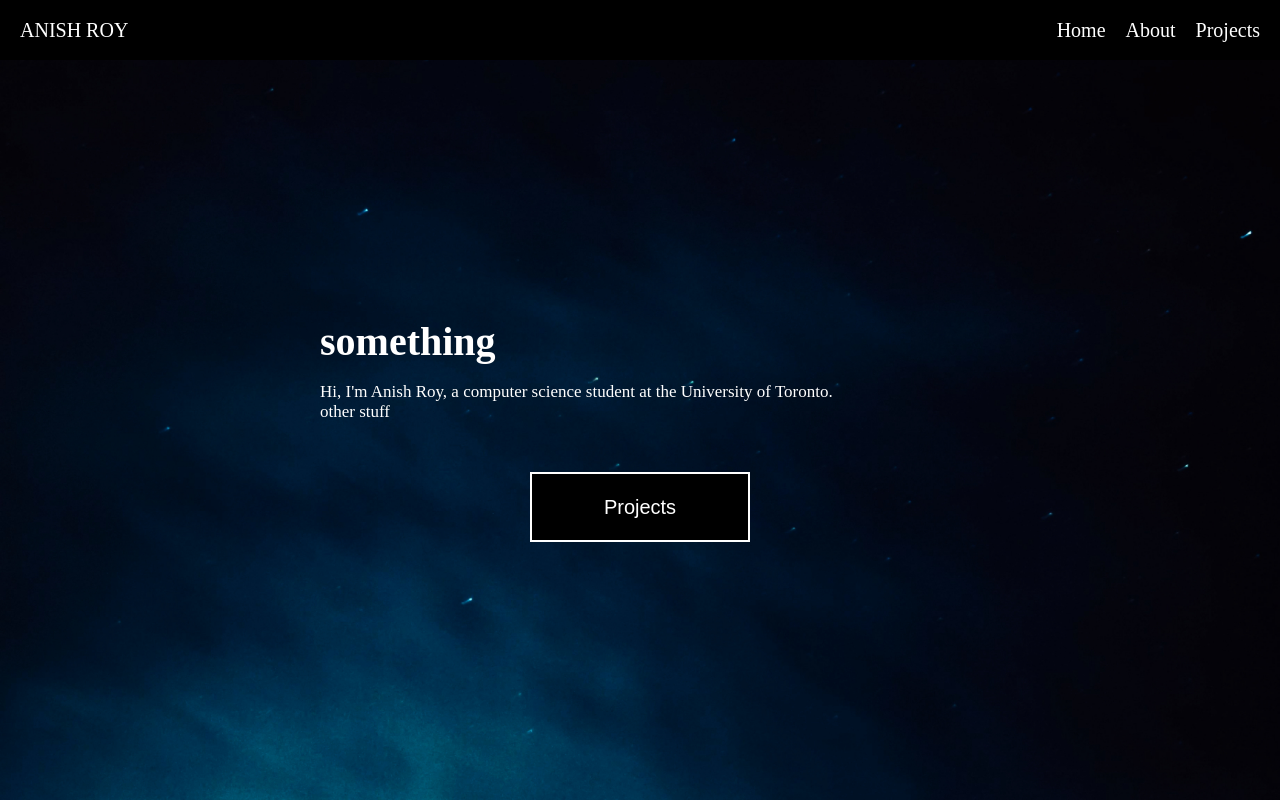
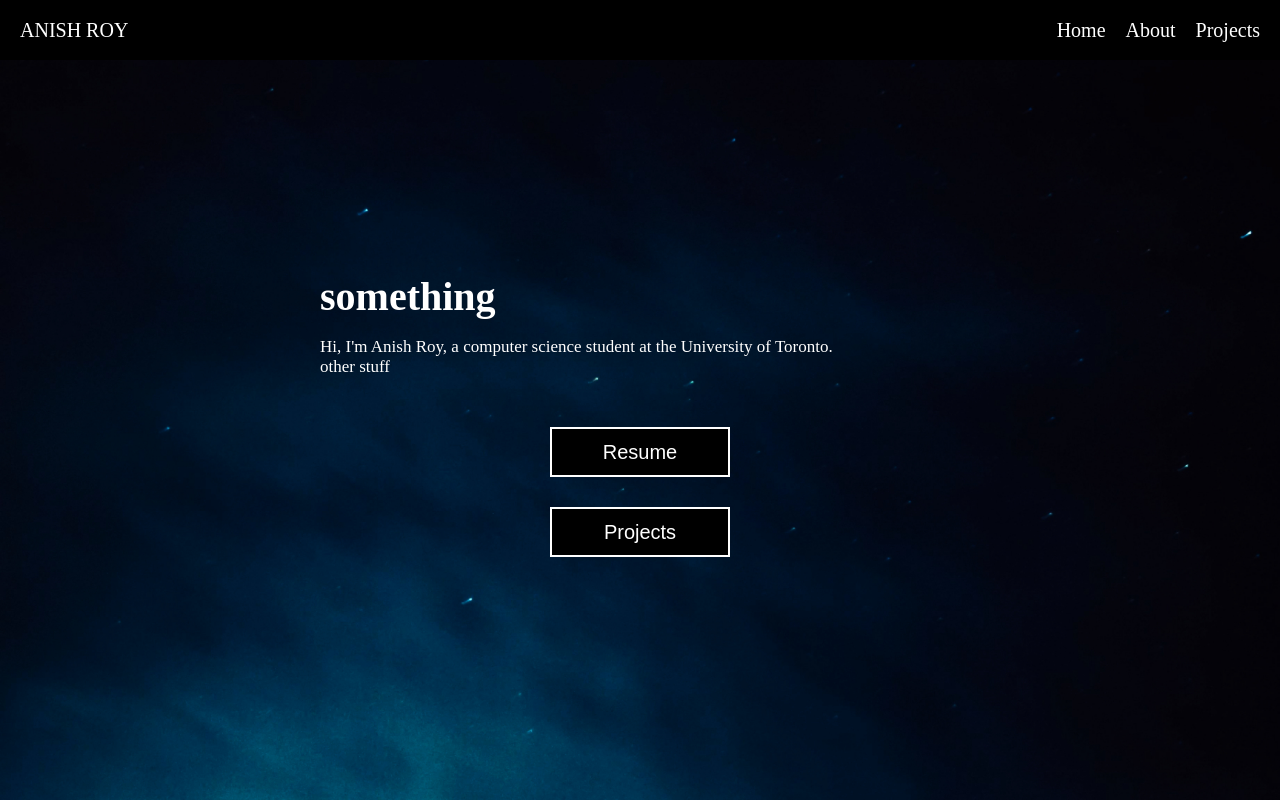
Before and after one commit to AnishRoy10/personal-website, a Next.js app: page /about in a window 1280 px wide. Built offline with nearby package versions, Linux system fonts and the light colour scheme.

Commit message:
added resume button

```diff
--- a/package.json
+++ b/package.json
@@ -9,9 +9,10 @@
     "lint": "next lint"
   },
   "dependencies": {
+    "next": "14.2.3",
     "react": "^18",
     "react-dom": "^18",
-    "next": "14.2.3"
+    "react-pdf": "^9.1.1"
   },
   "devDependencies": {
     "eslint": "^8",
--- a/pages/about.jsx
+++ b/pages/about.jsx
@@ -1,5 +1,6 @@
 import Button from "@/components/Button";
 import styles from "@/styles/about.module.css";
+// import resume from "@/public/Anish_s_Resume.pdf";
 
 const about = () => {
     return <div className={styles.about}>
@@ -8,6 +9,8 @@ const about = () => {
             Hi, I'm Anish Roy, a computer science student at the University of Toronto.
             <br /> other stuff
         </p>
+        <Button path = "Anish_s_Resume.pdf">Resume</Button>
+
         <Button path = "/projects">Projects</Button>
     </div>;
 };
--- a/styles/about.module.css
+++ b/styles/about.module.css
@@ -22,3 +22,23 @@
     padding-left: 25%;
     width: 100%;
 }
+
+.resume_area {
+    padding-top: 1rem;
+    display: flex;
+    justify-content: center;
+}
+.resume_area button {
+    border: 1px solid black;
+    border-radius: 10%;
+    padding: 1rem;
+    padding-left: 2rem;
+    padding-right: 2rem;
+    color: black;
+    background-color: white;
+    font-family: 'Montserrat', sans-serif;
+    cursor: pointer;
+}
+.resume_area button:hover {
+    background-color: lightgrey;
+}
--- a/styles/button.module.css
+++ b/styles/button.module.css
@@ -1,9 +1,10 @@
 .customButton {
-    background-color: black;
+    background-color: rgb(0, 0, 0);
     color: white;
     border: 2px solid white;
-    width: 220px;
-    height: 70px;
+    width: 180px;
+    height: 50px;
     font-size: 20px;
     cursor: pointer;
+    margin-bottom: 30px;
 }
```
Also changed, not shown: 2 other files (tests, documents, lock files or other folders).
